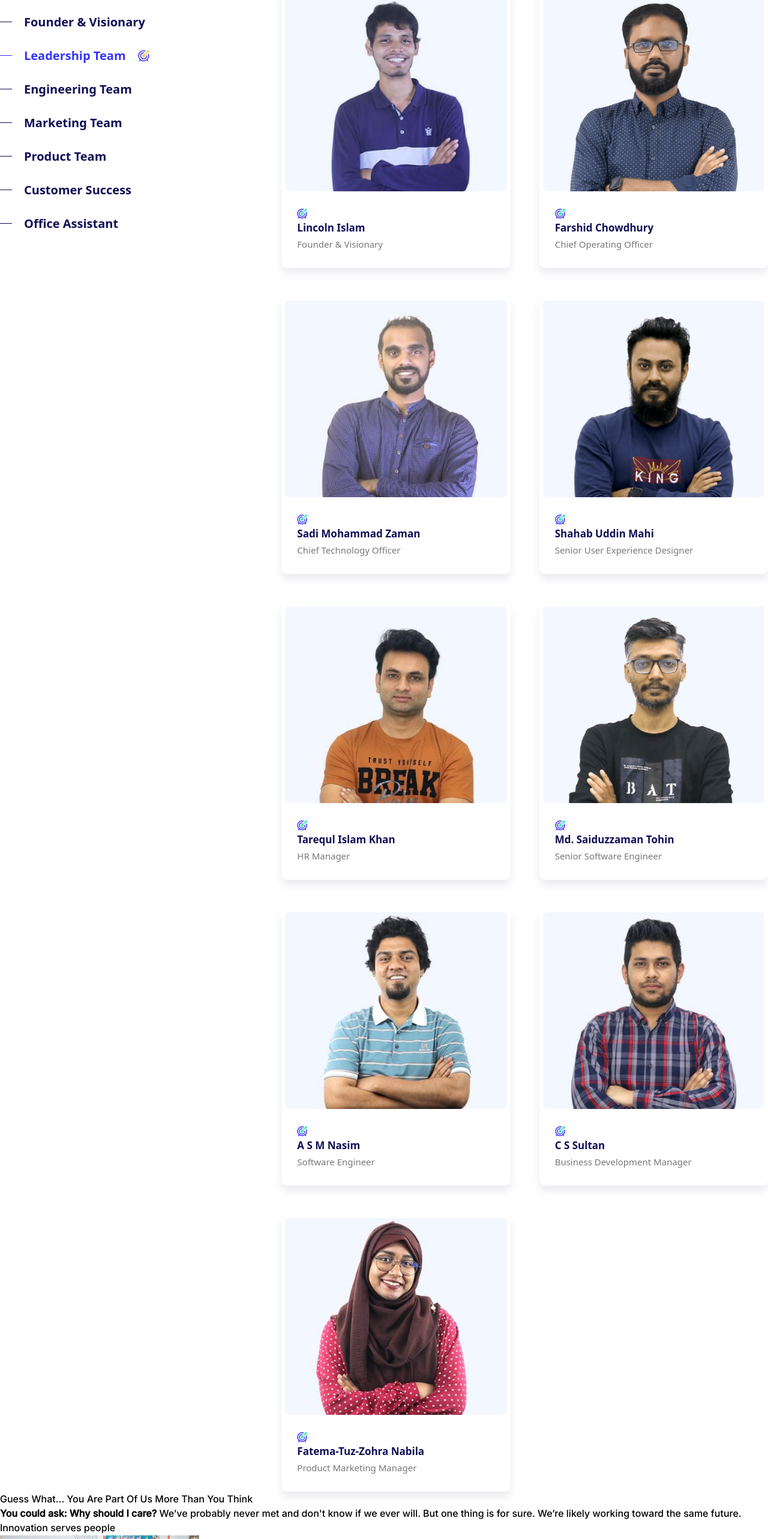
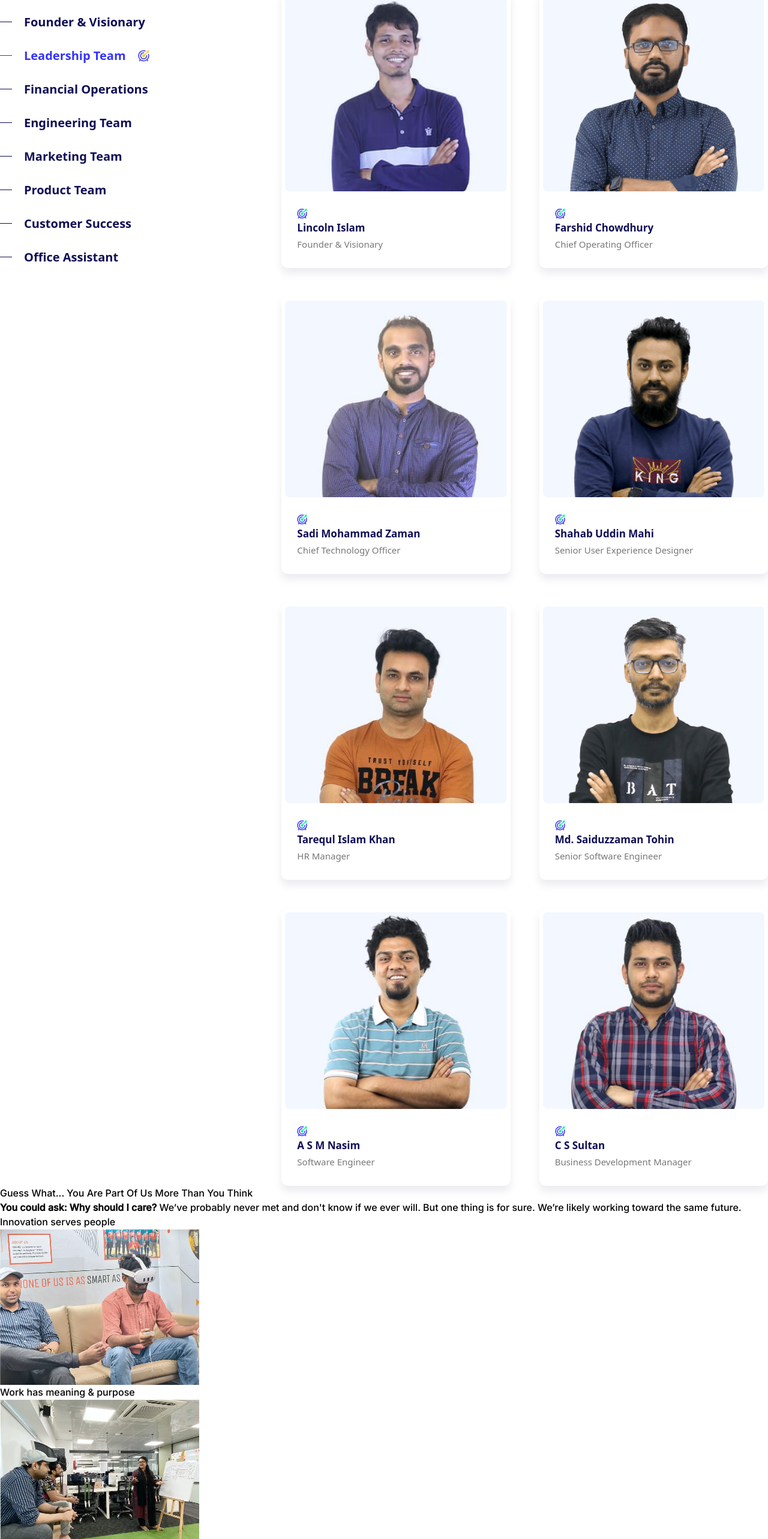
Before and after one commit to CODEREXLTD/Linno-website, a Next.js app: page /about in a window 1280 px wide. Shown: the part 3890-6456 px from the top of the page at 60% size. Built offline with nearby package versions, Linux system fonts and the light colour scheme; no server answers.

Commit message:
add MD Azaharul Islam to Financial Operations team

```diff
--- a/src/app/about/components/AboutTeam.jsx
+++ b/src/app/about/components/AboutTeam.jsx
@@ -29,6 +29,7 @@ const AboutTeam = () => {
     const departmentList = [
         { name: 'Founder & Visionary', key: 'founder' },
         { name: 'Leadership Team', key: 'leadership' },
+        { name: 'Financial Operations', key: 'financial' },
         { name: 'Engineering Team', key: 'engineering' },
         { name: 'Marketing Team', key: 'marketing' },
         { name: 'Product Team', key: 'product' },
--- a/src/data/team.json
+++ b/src/data/team.json
@@ -8,6 +8,18 @@
             "leadership"
         ],
         "image": "/images/lincoln_islam.jpg",
+        "icon": "/images/img_lucide_lab_target_arrow.svg",
+        "status": "active",
+        "order": 1
+    },
+    {
+        "id": "team-29",
+        "name": "MD AZAHARUL ISLAM",
+        "position": "Financial Operations",
+        "department": [
+            "financial"
+        ],
+        "image": "/images/MD-AZAHARUL-ISLAM.png",
         "icon": "/images/img_lucide_lab_target_arrow.svg",
         "status": "active",
         "order": 1
@@ -176,19 +188,6 @@
         "order": 15
     },
     {
-        "id": "team-16",
-        "name": "Fatema-Tuz-Zohra Nabila",
-        "position": "Product Marketing Manager",
-        "department": [
-            "marketing",
-            "leadership"
-        ],
-        "image": "/images/nabila.jpeg",
-        "icon": "/images/img_lucide_lab_target_arrow.svg",
-        "status": "active",
-        "order": 16
-    },
-    {
         "id": "team-17",
         "name": "Sakiba Prima",
         "position": "Content Editor",
```
Also changed, not shown: public/images/MD-AZAHARUL-ISLAM.png (added).
